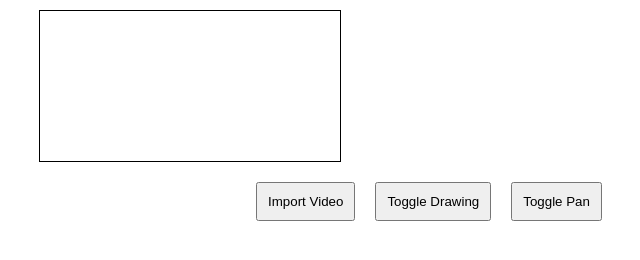
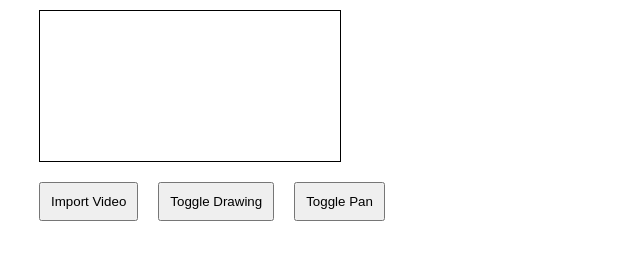
Before and after one commit to furiousnivas7/fabricvideoproject, a plain HTML site: page index.html in a window 1280 px wide. Shown: the whole page, without its empty margins (211-851 px from the left). Drawn offline with Linux system fonts and the light colour scheme.

Commit message:
insalize canvas

```diff
--- a/index.css
+++ b/index.css
@@ -13,8 +13,8 @@
 }
 .button-container {
     display: flex; /* Use flexbox to arrange buttons horizontally */
-    justify-content: center; /* Center-align buttons horizontally */
-    align-items: center; /* Center-align buttons vertically */
+    justify-content: left; /* Center-align buttons horizontally */
+    align-items:flex-start; /* Center-align buttons vertically */
 }
 
 button {
--- a/index.js
+++ b/index.js
@@ -5,3 +5,4 @@ const initiCanvas = (id)=>{
         Selection: false,
     });
 }
+const canvas = initiCanvas("canvas");
```
